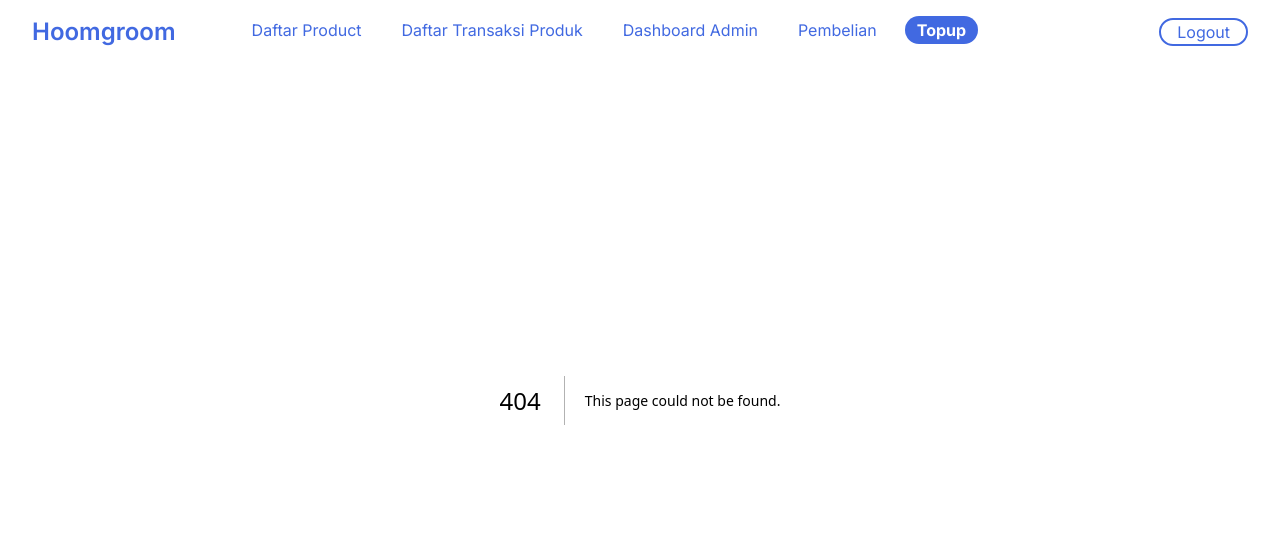
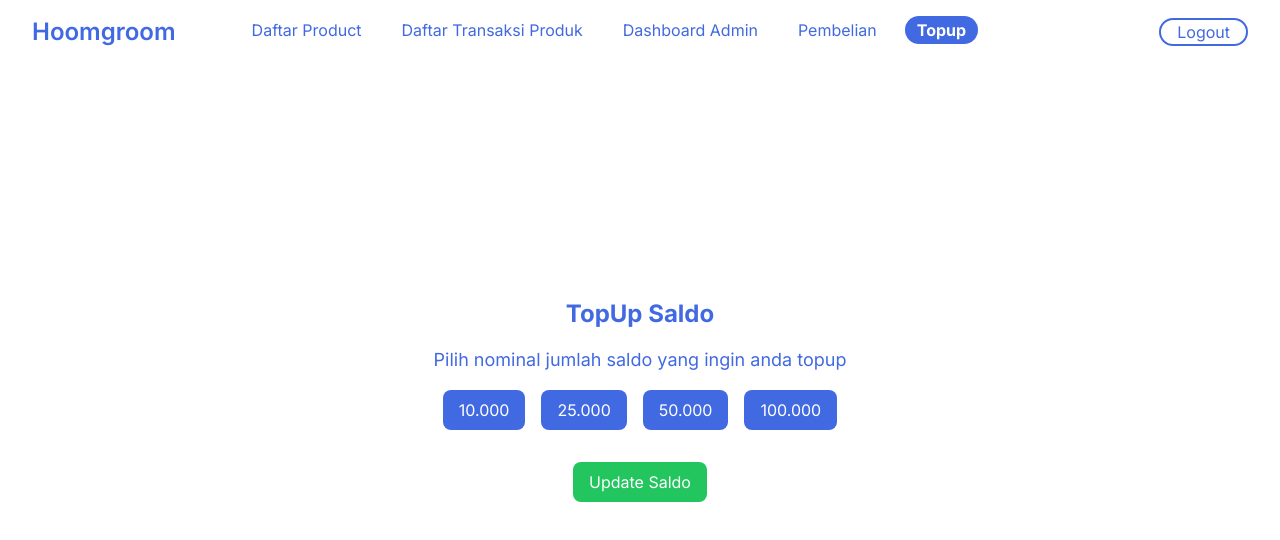
Before and after one commit to shirinzarqaa/hoomgroom-frontend, a Next.js app: page /top-up in a window 1280 px wide. Before the commit this address had no page. Shown: the top 540 px of the page. Built offline with nearby package versions, Linux system fonts and the light colour scheme.

Commit message:
feat(top-up): add top-up page

```diff
--- /dev/null
+++ b/app/top-up/page.tsx
@@ -0,0 +1,46 @@
+"use client";
+
+import React, { useState } from "react";
+import { useRouter } from 'next/navigation';
+
+export default function Homepage() {
+    const [selectedSaldo, setSelectedSaldo] = useState<number | null>(null);
+    const router = useRouter();
+
+    const handleButtonClick = (amount: number | null) => {
+        setSelectedSaldo(amount);
+    };
+
+    const handleUpdateSaldo = () => {
+        if (selectedSaldo !== null) {
+            router.push('/pembelian');
+        } else {
+            alert('Pilih nominal saldo terlebih dahulu.');
+        }
+    };
+
+    return (
+        <section className="bg-primary min-h-screen flex flex-col items-center justify-center gap-4">
+            <div className="text-center">
+                <h1 className="text-2xl font-bold mb-4 text-blue-primary">TopUp Saldo</h1>
+                <p className="text-lg text-blue-primary">
+                    Pilih nominal jumlah saldo yang ingin anda topup
+                </p>
+            </div>
+            <div className="flex gap-4">
+                <button onClick={() => handleButtonClick(10000)} className="bg-blue-primary text-white px-4 py-2 rounded-lg">10.000</button>
+                <button onClick={() => handleButtonClick(25000)} className="bg-blue-primary text-white px-4 py-2 rounded-lg">25.000</button>
+                <button onClick={() => handleButtonClick(50000)} className="bg-blue-primary text-white px-4 py-2 rounded-lg">50.000</button>
+                <button onClick={() => handleButtonClick(100000)} className="bg-blue-primary text-white px-4 py-2 rounded-lg">100.000</button>
+            </div>
+            {selectedSaldo && (
+                <div className="mt-4 text-lg text-blue-primary">
+                    Saldo yang di topup sebesar Rp. {selectedSaldo.toLocaleString('id-ID')}
+                </div>
+            )}
+            <button onClick={handleUpdateSaldo} className="mt-4 bg-green-500 text-white px-4 py-2 rounded-lg">
+                Update Saldo
+            </button>
+        </section>
+    );
+}
```
